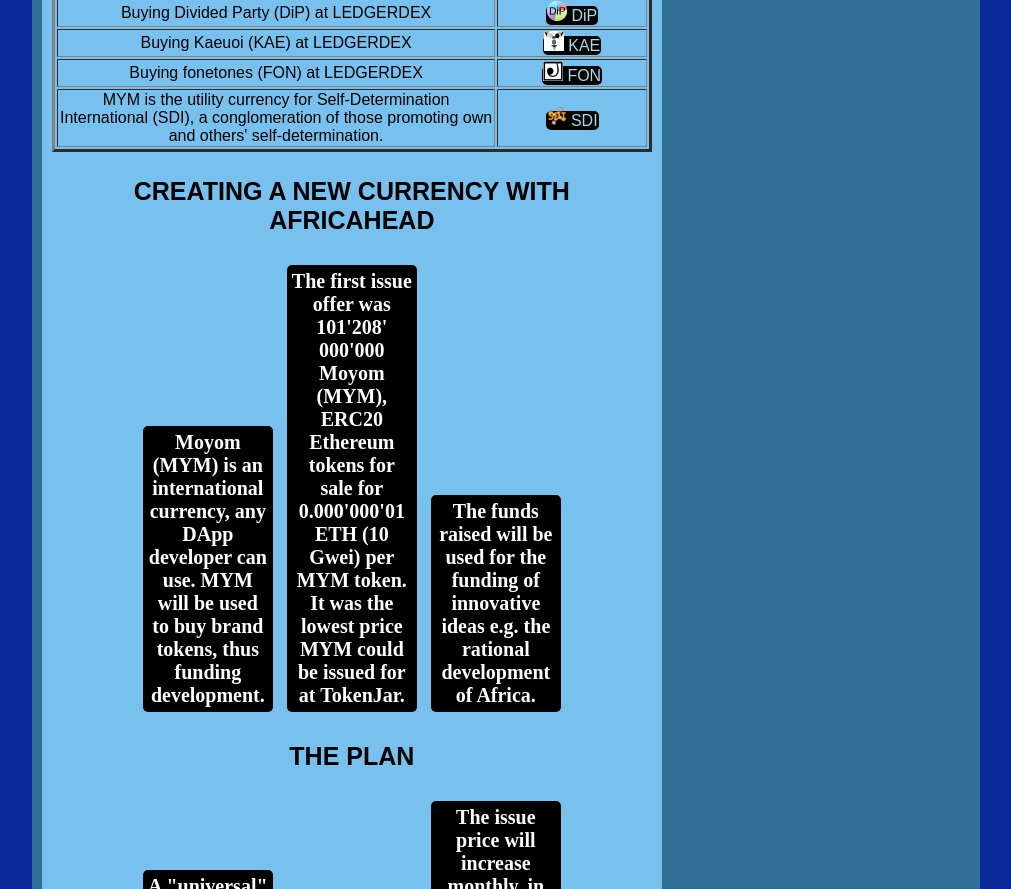
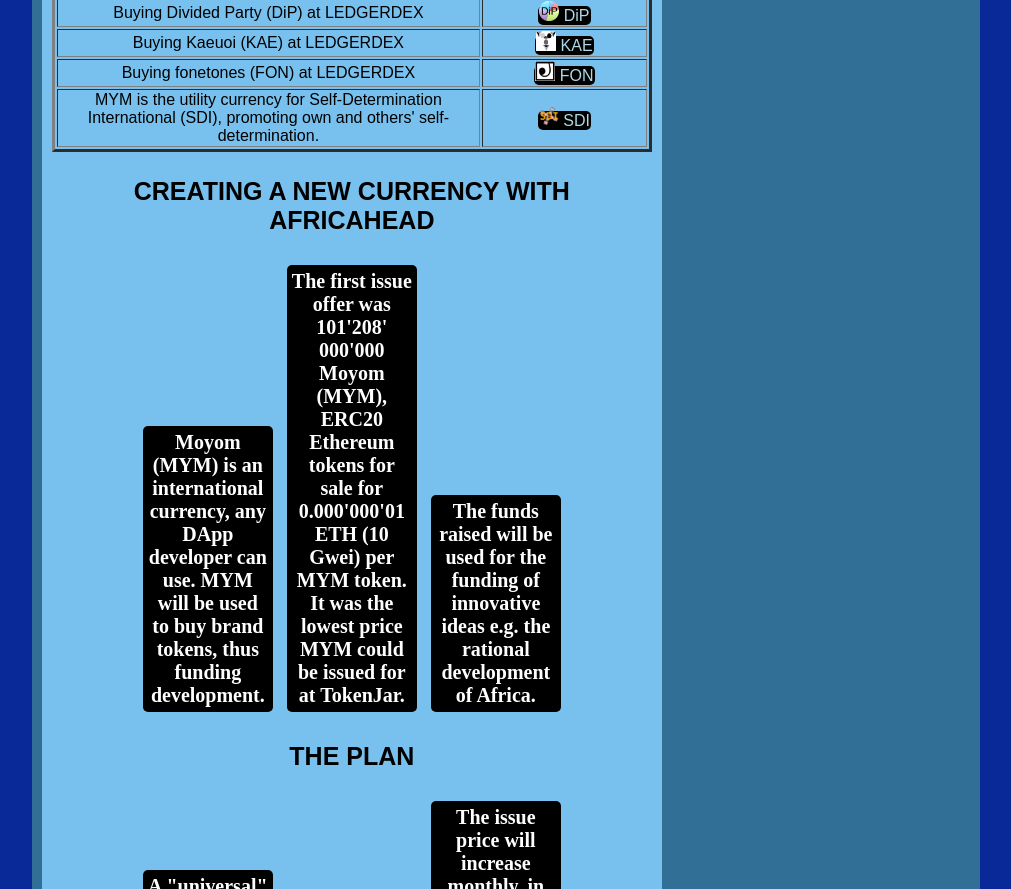
Before and after one commit to africahead/africahead.github.io, a plain HTML site: page index.html in a window 1280 px wide. Shown: the part 2147-3036 px from the top of the page, without its empty margins (134-1145 px from the left). Drawn offline with Linux system fonts and the light colour scheme; a script that the page names is missing.

Commit message:
Add files via upload

```diff
--- a/index.html
+++ b/index.html
@@ -121,7 +121,7 @@
   </tr>
 
   <tr>
-    <td>MYM is the utility currency for Self-Determination International (SDI), a conglomeration of those promoting own and others'
+    <td>MYM is the utility currency for Self-Determination International (SDI), promoting own and others'
     self-determination.</td>
     <td><a href="https://dividedparty.github.io"
     target="_blank"><img src="indexfiles/SDILogo2.png" alt="SDI logo" height="20" width="20"> SDI</a></td>
```
